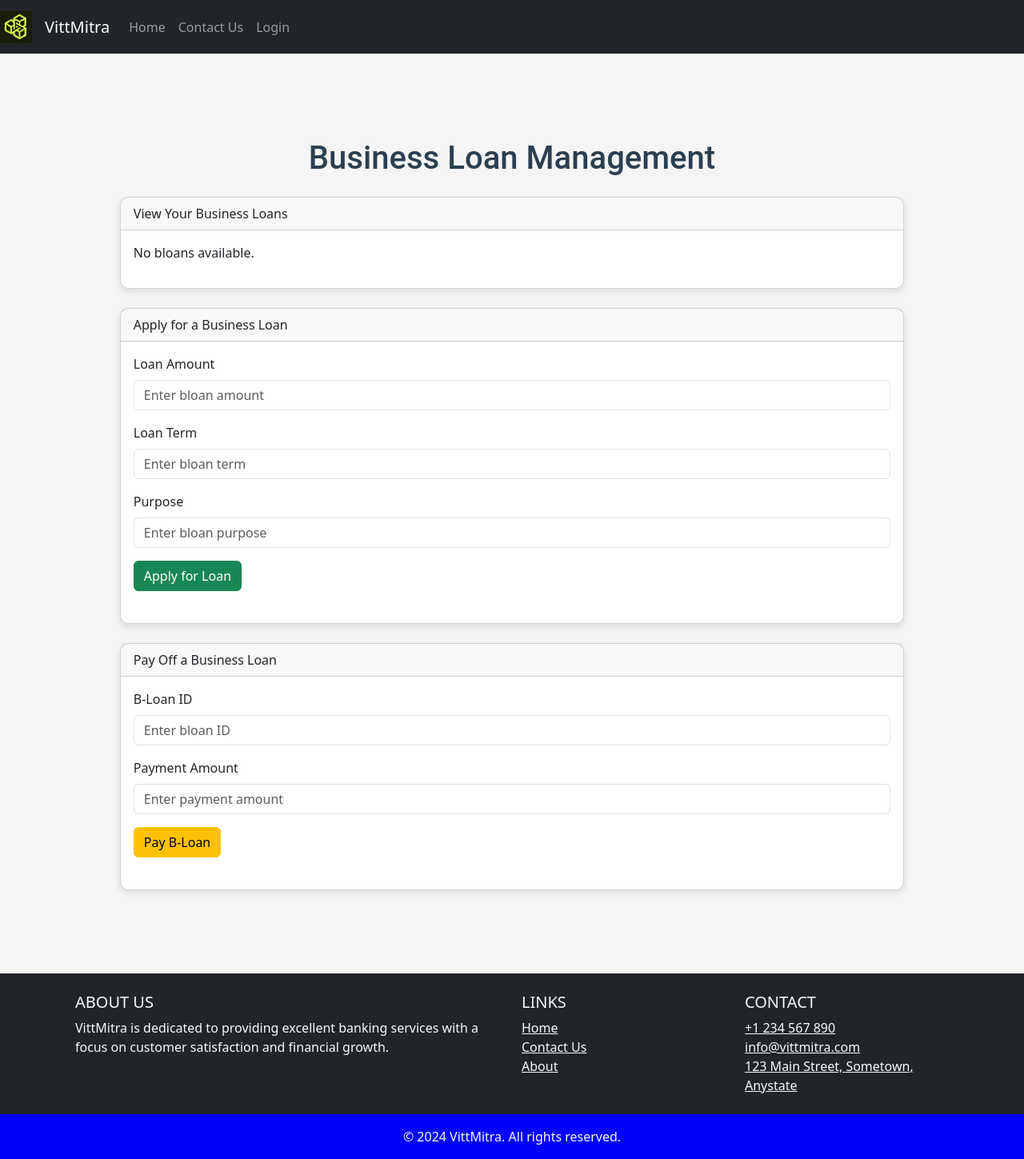
After one commit to PsychoPunkSage/Chronark, a Flask app: template src/frontend/templates/bloan.html in a window 1280 px wide. The commit adds this page. Shown: the whole page at 80% size. Run offline with Flask 3, Linux system fonts and the light colour scheme; the template is opened without the code that fills it, so the values that code supplies are empty; parts of the project's set-up code (start-up, migrations or seed data) failed here and were passed over.

Commit message:
fix::> intefrated business lending ms with frontend

```diff
--- a/src/frontend/app.py
+++ b/src/frontend/app.py
@@ -42,6 +42,11 @@ CUSTOMER_INFO_SERVICE_URL = f'http://{CUSTOMER_INFO_SERVICE_HOST}:{CUSTOMER_INFO
 PERSONAL_LENDING_SERVICE_HOST = os.environ.get('PERSONAL_LENDING_SERVICE_HOST')
 PERSONAL_LENDING_SERVICE_PORT = os.environ.get('PERSONAL_LENDING_SERVICE_PORT')
 PERSONAL_LENDING_SERVICE_URL = f'http://{PERSONAL_LENDING_SERVICE_HOST}:{PERSONAL_LENDING_SERVICE_PORT}'
+
+# Business Lending Service
+BUSINESS_LENDING_SERVICE_HOST = os.environ.get('BUSINESS_LENDING_SERVICE_HOST')
+BUSINESS_LENDING_SERVICE_PORT = os.environ.get('BUSINESS_LENDING_SERVICE_PORT')
+BUSINESS_LENDING_SERVICE_URL = f'http://{BUSINESS_LENDING_SERVICE_HOST}:{BUSINESS_LENDING_SERVICE_PORT}'
 
 # MORTGAGE Service
 MORTGAGE_SERVICE_HOST = os.environ.get('MORTGAGE_SERVICE_HOST')
@@ -168,6 +173,75 @@ def redeem_investment():
             return 'Investment application accepted'
         else:
             return f'Failed to initiate Investment Redemption. <br>Status Code: {response.status_code} <br>Error: {response.json()}'
+    else:
+        pass
+
+################################### BUSINESS LENDING PAGE ###################################
+
+@app.route('/business_loan', methods=['GET'])
+# @tracing.trace()
+def business_loan():
+    is_logged_in = 'token' in session
+    username = session.get('username') if 'token' in session else None
+    if not is_logged_in:
+        return redirect(url_for('login'))
+
+    bloans = requests.get(f"{BUSINESS_LENDING_SERVICE_URL}/bloans/{username}")
+    print(f"bloans::> {bloans}")
+
+    return render_template('bloan.html', bloans=bloans.json(), is_logged_in=is_logged_in)
+
+@app.route('/record_business_loan', methods=['POST', "GET"])
+def apply_for_business_loans():
+    if request.method == 'POST':
+        term = request.form['term']
+        amount = request.form['amount']
+        purpose = request.form['purpose']
+        username = session.get('username') if 'token' in session else None
+
+        if not term or not amount or not purpose or not username:
+            return 'Form data missing!', 400
+
+        data = {
+            'username': username,
+            'amount': amount,
+            'term': term,
+            'purpose': purpose,
+        }
+
+        response = requests.post(f'{BUSINESS_LENDING_SERVICE_URL}/apply', json=data)
+
+        if response.status_code == 200:
+            return 'Form submitted successfully!'
+        else:
+            return f'Failed to submit form.  <br>Status Code: {response.status_code} <br>Error: {response.json()}'
+
+    else:
+        pass
+
+@app.route('/payout_business_loan', methods=['POST', "GET"])
+def payout_business_loan():
+    if request.method == 'POST':
+        amount = request.form['amount']
+        bloan_id = request.form['bloan_id']
+        username = session.get('username') if 'token' in session else None
+
+        if not bloan_id or not amount or not username:
+            return 'Form data missing!', 400
+
+        data = {
+            'username': username,
+            'amount': amount,
+            'bloan_id': bloan_id,
+        }
+
+        response = requests.post(f'{BUSINESS_LENDING_SERVICE_URL}/pay_bloan', json=data)
+
+        if response.status_code == 200:
+            return 'Loan repayment application accepted'
+        else:
+            return f'Failed to initiate loan repayment.  <br>Status Code: {response.status_code} <br>Error: {response.json()}'
+
     else:
         pass
 
--- /dev/null
+++ b/src/frontend/templates/bloan.html
@@ -0,0 +1,121 @@
+{% extends "base.html" %} {% block title %}Banking System{% endblock %} {% block
+    custom_styles %}
+    <link rel="stylesheet" href="{{ url_for('static', filename='styles.css') }}" />
+    {% endblock %} {% block content %}
+
+    <div class="main-container">
+      <div class="container mt-5">
+        <h1 class="text-center">Business Loan Management</h1>
+
+        <!-- View Loans Section -->
+        <div class="card mt-4">
+          <div class="card-header">View Your Business Loans</div>
+          <div class="card-body">
+            {% if bloans|length == 0 %}
+            <p>No bloans available.</p>
+            {% else %}
+            <table class="table table-striped">
+              <thead>
+                <tr>
+                  <th scope="col">B-Loan ID</th>
+                  <th scope="col">Amount <br />(in Rs.)</th>
+                  <th scope="col">Term <br />(in years)</th>
+                  <th scope="col">Purpose</th>
+                  <th scope="col">Status</th>
+                </tr>
+              </thead>
+              <tbody>
+                {% for bloan in bloans %}
+                <tr>
+                  <td>{{ bloan.bloan_id }}</td>
+                  <td>{{ bloan.amount }}</td>
+                  <td>{{ bloan.term }}</td>
+                  <td>{{ bloan.purpose }}</td>
+                  <td>{{ bloan.status }}</td>
+                </tr>
+                {% endfor %}
+              </tbody>
+            </table>
+            {% endif %}
+          </div>
+        </div>
+
+        <!-- Apply for Loan Section -->
+        <div class="card mt-4">
+          <div class="card-header">Apply for a Business Loan</div>
+          <div class="card-body">
+            <form id="applyLoanForm" method="post" action="/record_business_loan">
+              <div class="mb-3">
+                <label for="loanAmount" class="form-label">Loan Amount</label>
+                <input
+                  type="number"
+                  class="form-control"
+                  id="loanAmount"
+                  name="amount"
+                  placeholder="Enter bloan amount"
+                  required
+                />
+              </div>
+              <div class="mb-3">
+                <label for="loanTerm" class="form-label">Loan Term</label>
+                <input
+                  type="text"
+                  class="form-control"
+                  id="loanTerm"
+                  name="term"
+                  placeholder="Enter bloan term"
+                  required
+                />
+              </div>
+              <div class="mb-3">
+                <label for="loanPurpose" class="form-label">Purpose</label>
+                <input
+                  type="text"
+                  class="form-control"
+                  id="loanPurpose"
+                  name="purpose"
+                  placeholder="Enter bloan purpose"
+                  required
+                />
+              </div>
+              <button type="submit" class="btn btn-success">Apply for Loan</button>
+            </form>
+            <div id="applyLoanResult" class="mt-4"></div>
+          </div>
+        </div>
+
+        <!-- Pay Loan Section -->
+        <div class="card mt-4">
+          <div class="card-header">Pay Off a Business Loan</div>
+          <div class="card-body">
+            <form id="payLoanForm" method="post" action="/payout_business_loan">
+              <div class="mb-3">
+                <label for="bloan_id" class="form-label">B-Loan ID</label>
+                <input
+                  type="text"
+                  class="form-control"
+                  id="bloan_id"
+                  name="bloan_id"
+                  placeholder="Enter bloan ID"
+                  required
+                />
+              </div>
+              <div class="mb-3">
+                <label for="payAmount" class="form-label">Payment Amount</label>
+                <input
+                  type="number"
+                  class="form-control"
+                  id="payAmount"
+                  name="amount"
+                  placeholder="Enter payment amount"
+                  required
+                />
+              </div>
+              <button type="submit" class="btn btn-warning">Pay B-Loan</button>
+            </form>
+            <div id="payLoanResult" class="mt-4"></div>
+          </div>
+        </div>
+      </div>
+    </div>
+    {% endblock %}
--- a/src/frontend/templates/index.html
+++ b/src/frontend/templates/index.html
@@ -93,6 +93,11 @@ custom_styles %}
         <div class="card mb-3">
           <a href="/loan" class="btn btn-success btn-lg" role="button">
             Personal Lendings
+          </a>
+        </div>
+        <div class="card mb-3">
+          <a href="/business_loan" class="btn btn-danger btn-lg" role="button">
+            Business Lendings
           </a>
         </div>
         <div class="card mb-3">
```
